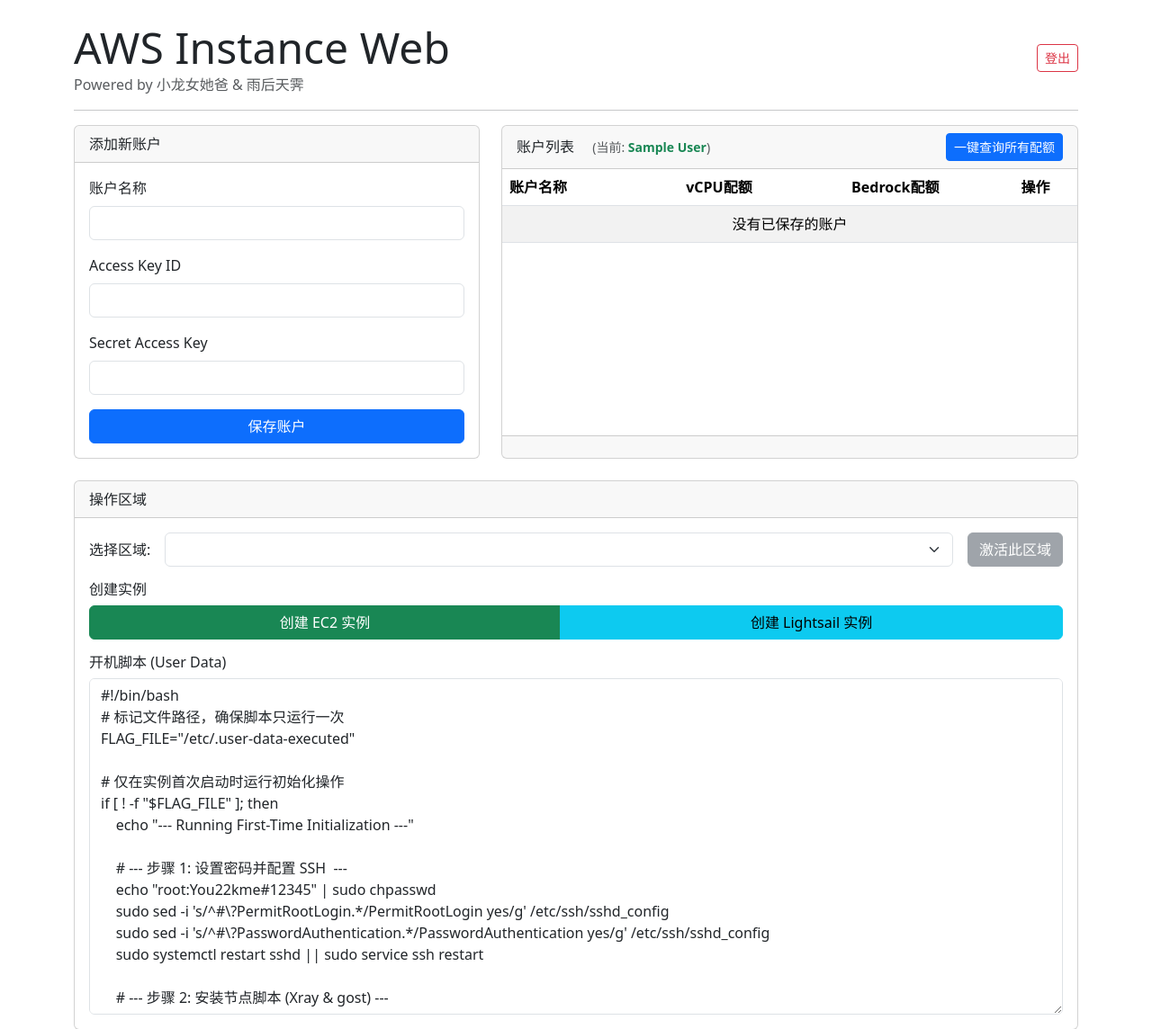
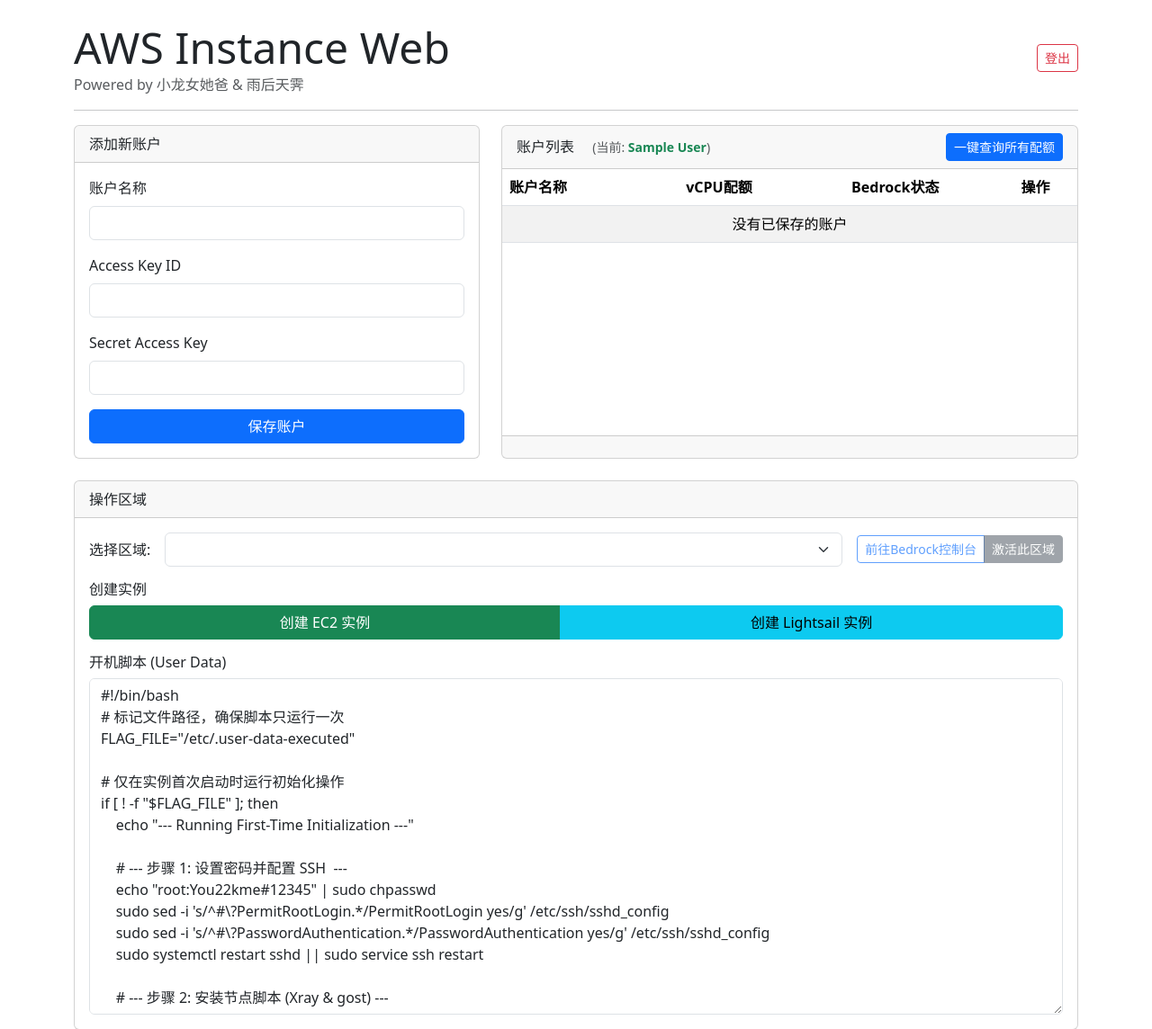
Before and after one commit to SIJULY/aws, a Flask app: page / in a window 1280 px wide. Shown: the top 1144 px of the page at 90% size. Run offline with Flask 3, Linux system fonts and the light colour scheme; the visitor is signed in with stand-in values (Sample User, id 1); data that the repository does not hold is empty.

Commit message:
Update index.html

```diff
--- a/templates/index.html
+++ b/templates/index.html
@@ -63,7 +63,7 @@
                                     <tr>
                                         <th>账户名称</th>
                                         <th class="text-center">vCPU配额</th>
-                                        <th class="text-center">Bedrock配额</th>
+                                        <th class="text-center">Bedrock状态</th>
                                         <th class="text-center">操作</th>
                                     </tr>
                                 </thead>
@@ -88,7 +88,12 @@
                 <div class="row g-3 align-items-center mb-3">
                     <div class="col-auto"><label for="regionSelector" class="col-form-label">选择区域:</label></div>
                     <div class="col"><select class="form-select" id="regionSelector" disabled><option>请先选择AWS账户</option></select></div>
-                    <div class="col-auto"><button id="activateRegionBtn" class="btn btn-secondary" disabled>激活此区域</button></div>
+                    <div class="col-auto">
+                        <div class="btn-group">
+                            <button id="gotoBedrockBtn" class="btn btn-sm btn-outline-primary" disabled>前往Bedrock控制台</button>
+                            <button id="activateRegionBtn" class="btn btn-sm btn-secondary" disabled>激活此区域</button>
+                        </div>
+                    </div>
                 </div>
                 <h6>创建实例</h6>
                 <div class="btn-group w-100 mb-3">
```
